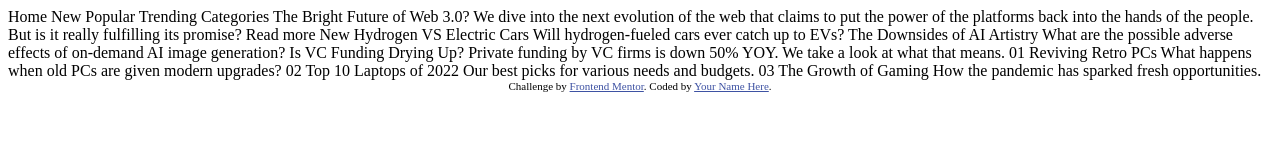
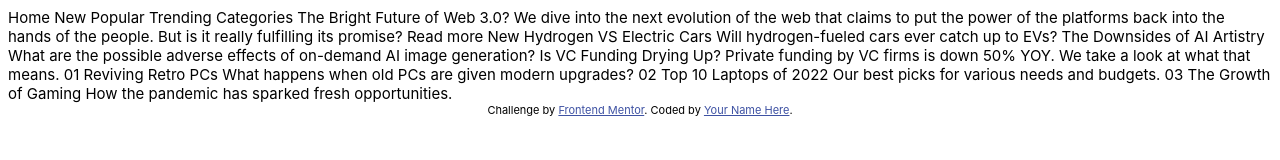
Before and after one commit to slimnate/fem-news-homepage, a website: page index.html in a window 1280 px wide. Drawn offline with Linux system fonts and the light colour scheme.

Commit message:
init css, format html

```diff
--- a/index.html
+++ b/index.html
@@ -1,60 +1,50 @@
 <!DOCTYPE html>
 <html lang="en">
   <head>
-  <meta charset="UTF-8">
-  <meta name="viewport" content="width=device-width, initial-scale=1.0"> <!-- displays site properly based on user's device -->
+    <meta charset="UTF-8" />
+    <meta name="viewport" content="width=device-width, initial-scale=1.0" />
+    <!-- displays site properly based on user's device -->
 
-  <link rel="icon" type="image/png" sizes="32x32" href="./assets/images/favicon-32x32.png">
+    <link
+      rel="icon"
+      type="image/png"
+      sizes="32x32"
+      href="./assets/images/favicon-32x32.png"
+    />
 
     <title>Frontend Mentor | News homepage</title>
 
+    <link rel="stylesheet" href="style.css" />
+
     <!-- Feel free to remove these styles or customise in your own stylesheet 👍 -->
     <style>
-    .attribution { font-size: 11px; text-align: center; }
-    .attribution a { color: hsl(228, 45%, 44%); }
+      .attribution {
+        font-size: 11px;
+        text-align: center;
+      }
+      .attribution a {
+        color: hsl(228, 45%, 44%);
+      }
     </style>
   </head>
   <body>
-
-  Home
-  New
-  Popular
-  Trending
-  Categories
-
-  The Bright Future of Web 3.0?
-
-  We dive into the next evolution of the web that claims to put the power of the platforms back into the hands of the people.
-  But is it really fulfilling its promise?
-
-  Read more
-
-  New
-
-  Hydrogen VS Electric Cars
-  Will hydrogen-fueled cars ever catch up to EVs?
-
-  The Downsides of AI Artistry
-  What are the possible adverse effects of on-demand AI image generation?
-
-  Is VC Funding Drying Up?
-  Private funding by VC firms is down 50% YOY. We take a look at what that means.
-
-  01
-  Reviving Retro PCs
-  What happens when old PCs are given modern upgrades?
-
-  02
-  Top 10 Laptops of 2022
-  Our best picks for various needs and budgets.
-
-  03
-  The Growth of Gaming
-  How the pandemic has sparked fresh opportunities.
+    Home New Popular Trending Categories The Bright Future of Web 3.0? We dive
+    into the next evolution of the web that claims to put the power of the
+    platforms back into the hands of the people. But is it really fulfilling its
+    promise? Read more New Hydrogen VS Electric Cars Will hydrogen-fueled cars
+    ever catch up to EVs? The Downsides of AI Artistry What are the possible
+    adverse effects of on-demand AI image generation? Is VC Funding Drying Up?
+    Private funding by VC firms is down 50% YOY. We take a look at what that
+    means. 01 Reviving Retro PCs What happens when old PCs are given modern
+    upgrades? 02 Top 10 Laptops of 2022 Our best picks for various needs and
+    budgets. 03 The Growth of Gaming How the pandemic has sparked fresh
+    opportunities.
 
     <div class="attribution">
-    Challenge by <a href="https://www.frontendmentor.io?ref=challenge" target="_blank">Frontend Mentor</a>.
-    Coded by <a href="#">Your Name Here</a>.
+      Challenge by
+      <a href="https://www.frontendmentor.io?ref=challenge" target="_blank"
+        >Frontend Mentor</a
+      >. Coded by <a href="#">Your Name Here</a>.
     </div>
   </body>
 </html>
--- /dev/null
+++ b/style.css
@@ -0,0 +1,41 @@
+@font-face {
+  font-family: 'Iter';
+  src: url('Inter-VariableFont_slnt,wght.ttf') format('truetype');
+  font-variation-settings: 'wght' 400;
+}
+
+*,
+*::before,
+*::after {
+  box-sizing: border-box;
+}
+
+@custom-media --sm (width <= 479px);
+@custom-media --md (width >= 480px);
+@custom-media --lg (width >= 768px);
+@custom-media --xl (width >= 1080px);
+
+:root {
+  /* Color pallette */
+
+  --white: hsl(0, 0%, 100%);
+
+  /* primary */
+  --soft-orange: hsl(35, 77%, 62%);
+  --soft-red: hsl(5, 85%, 63%);
+
+  /* neutral */
+  --off-white: hsl(36, 100%, 99%);
+  --grayish-blue: hsl(233, 8%, 79%);
+  --dark-grayish-blue: hsl(236, 13%, 42%);
+  --very-dark-blue: hsl(240, 100%, 5%);
+
+  /* Font weight definitions */
+  --font-normal: 400px;
+  --font-bold: 700px;
+  --font-bolder: 800px;
+
+  /* Fonts */
+  font-family: 'Inter';
+  font-size: 15px;
+}
```
Lines whose indentation alone changed are shown as unchanged.
